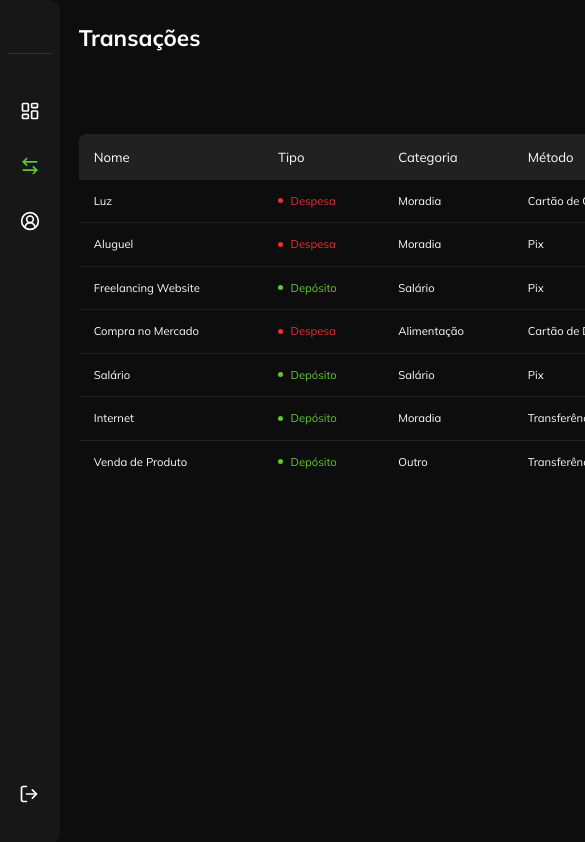
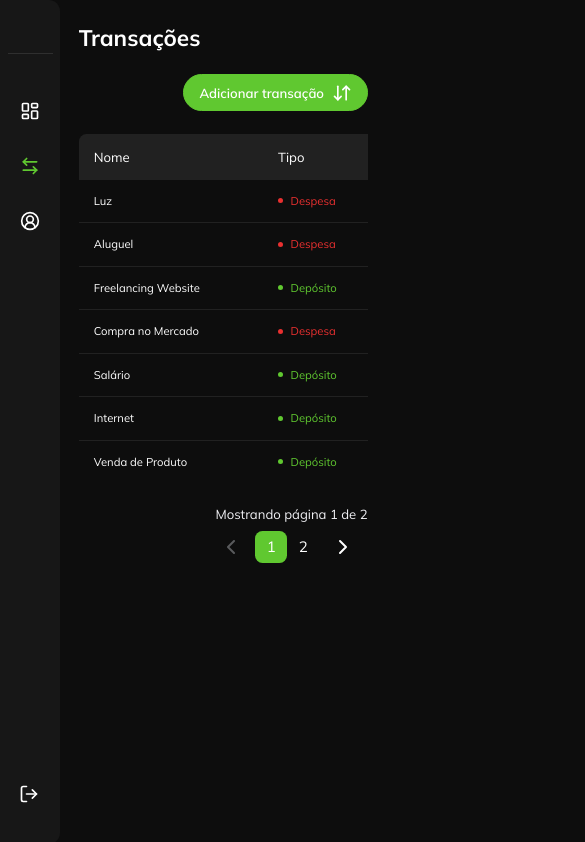
Before and after one commit to Brunoo-Lima/finance-app, a Next.js app: page /transacoes in a window 390 px wide. Shown: the top 842 px of the page, 585 px wide, since content can reach past the window. Built offline with nearby package versions, Linux system fonts and the light colour scheme; sample sign-in values are in the browser's storage.

Commit message:
feat: transactions table updated

```diff
--- a/src/app/(protected)/_layout.module.scss
+++ b/src/app/(protected)/_layout.module.scss
@@ -4,6 +4,7 @@
   .content {
     padding-left: 11.25rem;
     flex-grow: 1;
+    overflow: hidden;
 
     @media (max-width: 968px) {
       padding-left: 9.375rem;
--- a/src/app/(protected)/transacoes/_components/table-data/_table.module.scss
+++ b/src/app/(protected)/transacoes/_components/table-data/_table.module.scss
@@ -1,10 +1,7 @@
 .table__wrapper {
   max-width: 100%;
   -webkit-overflow-scrolling: touch;
-
-  @media (max-width: 1268px) {
-    overflow-x: auto;
-  }
+  overflow-x: auto;
 
   .table__data {
     width: 100%;
@@ -13,7 +10,7 @@
     border-radius: 1rem;
     overflow: visible;
 
-    @media (max-width: 1268px) {
+    @media (max-width: 968px) {
       width: 1000px;
     }
 
--- a/src/components/ui/pagination/_pagination.module.scss
+++ b/src/components/ui/pagination/_pagination.module.scss
@@ -5,7 +5,7 @@
 
   @media (max-width: 468px) {
     flex-wrap: wrap;
-    justify-content: center;
+    justify-content: flex-end;
   }
 
   .text {
```
